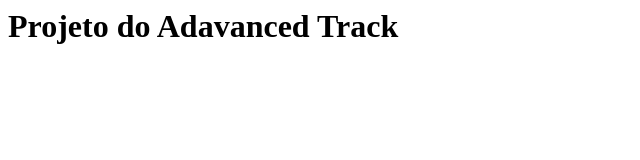
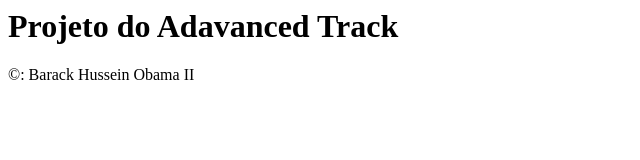
Before and after one commit to rkmunford/curso-git, a plain HTML site: page index.html in a window 1280 px wide. Shown: the whole page, without its empty margins (0-640 px from the left). Drawn offline with Linux system fonts and the light colour scheme.

Commit message:
Mensagem de copyright

```diff
--- a/index.html
+++ b/index.html
@@ -3,5 +3,8 @@
 	</head>
 	<body>
 	<h1>Projeto do Adavanced Track</h1>
+	<footer>
+		&copy: Barack Hussein Obama II
+	</footer>
 	</body>
 </html>
```
